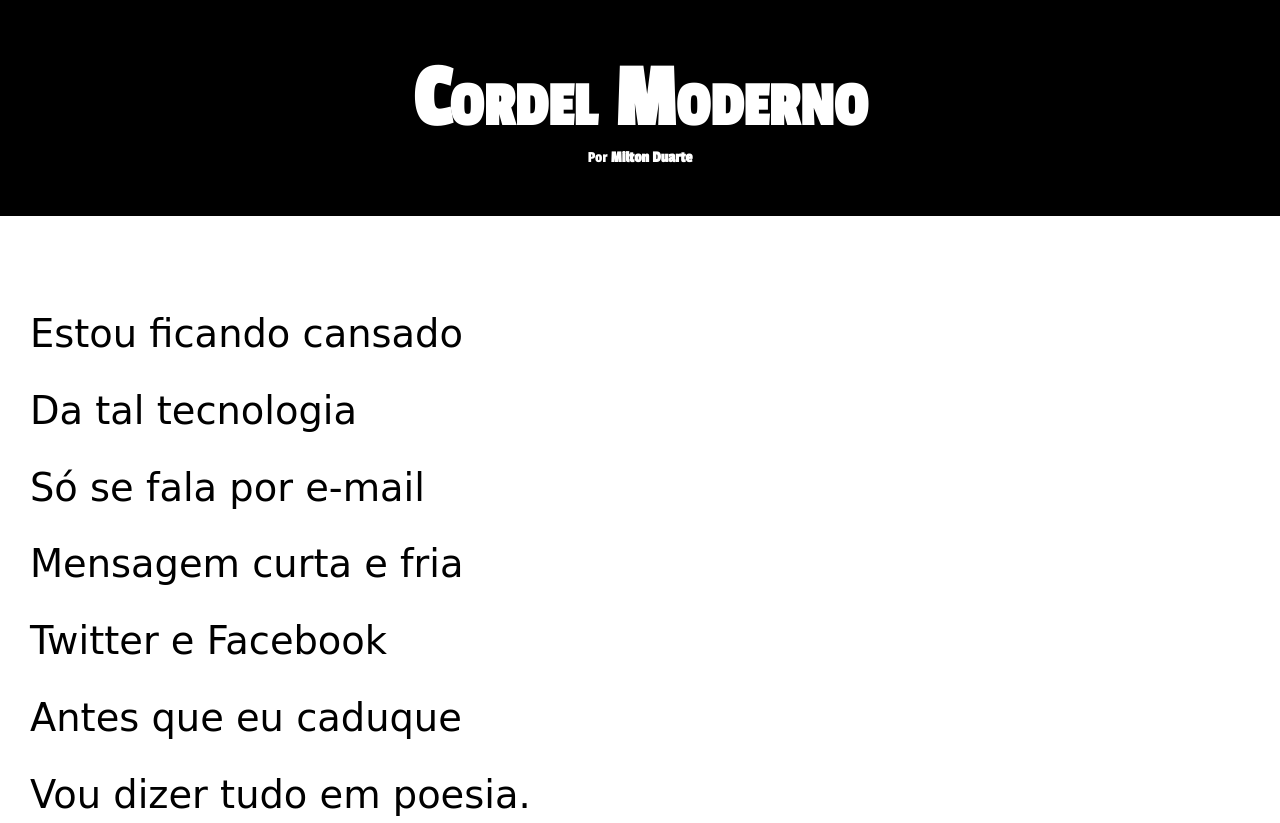
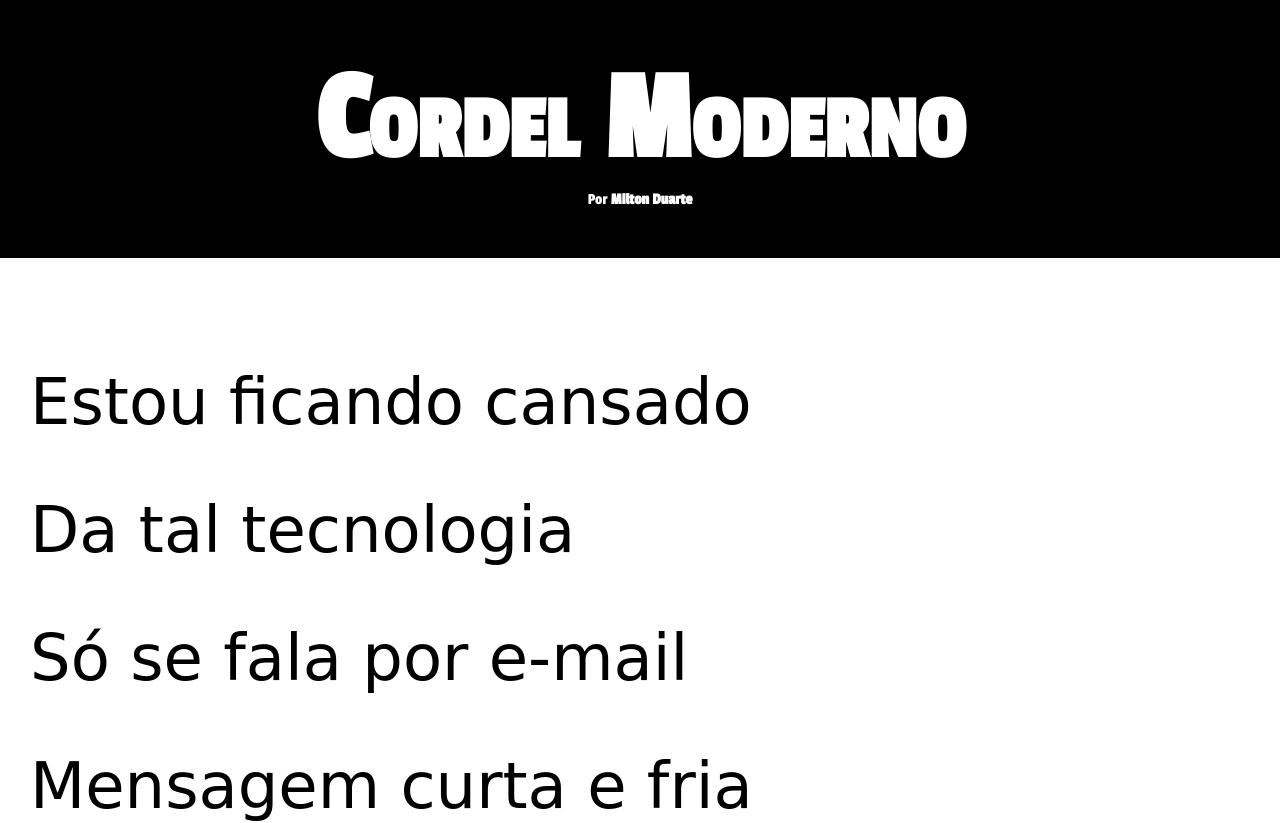
Before and after one commit to WarllesNoleto/projetocordel, a plain HTML site: page index.html in a window 1280 px wide. Shown: the top 823 px of the page. Drawn offline with Linux system fonts and the light colour scheme.

Commit message:
Update style.css

```diff
--- a/estilo/style.css
+++ b/estilo/style.css
@@ -32,7 +32,7 @@ header {
 header > h1 {
     padding-top: 50px;
     font-variant: small-caps;
-    font-size: 7vw;
+    font-size: 10vw;
 }
 
 header > p {
@@ -55,7 +55,7 @@ section {
     padding-left: 30px;
     line-height: 2em;
     font-family: var(--fonte3);
-    font-size: 3vw;
+    font-size: 5vw;
 }
 
 section > P {
```
